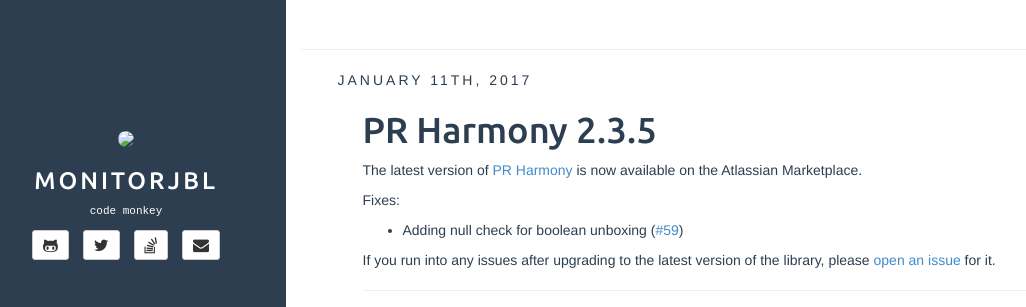
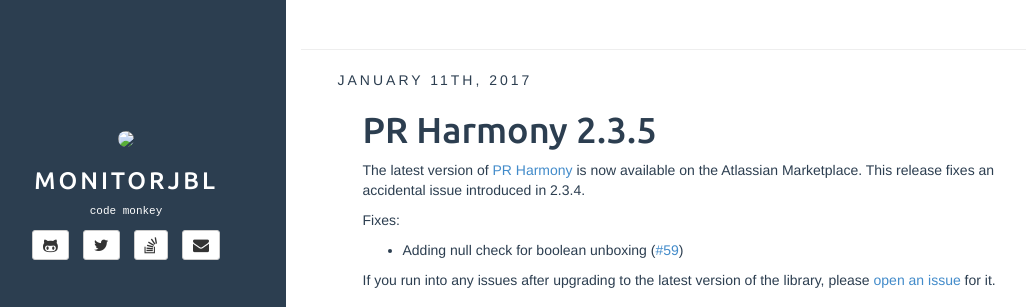
Before and after one commit to monitorjbl/monitorjbl.github.io, a Jekyll site: the page built from _posts/2017-01-11-pr-harmony.md, in a window 1280 px wide, cut to the strip 0-307 px from the top of the page. Shown: the whole strip, without its empty margins (34-1060 px from the left). Built offline with Jekyll 4.4.1, drawn with Linux system fonts in a browser that asks for light colours; our own code applies the rules of GitHub Pages for plain Markdown files.

Commit message:
Updating post

```diff
--- a/_posts/2017-01-11-pr-harmony.md
+++ b/_posts/2017-01-11-pr-harmony.md
@@ -1,6 +1,6 @@
 # PR Harmony 2.3.5
 
-The latest version of [PR Harmony](https://github.com/monitorjbl/pr-harmony) is now available on the Atlassian Marketplace.
+The latest version of [PR Harmony](https://github.com/monitorjbl/pr-harmony) is now available on the Atlassian Marketplace. This release fixes an accidental issue introduced in 2.3.4.
 
 Fixes:
 
```
